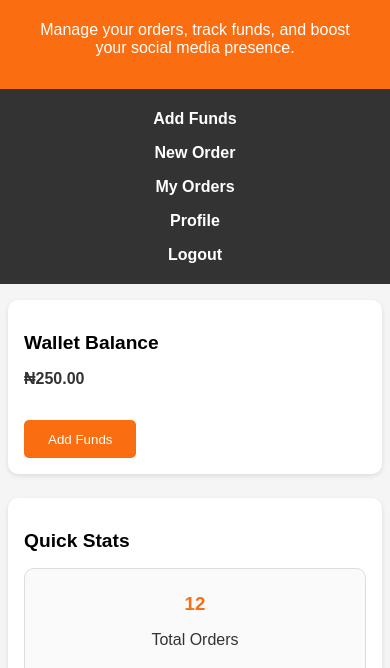
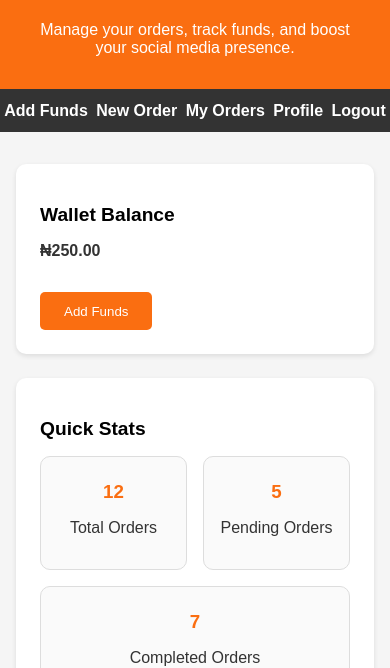
Before and after one commit to timgamerx/SMBoost, a plain HTML site: page dashboard.html in a window 390 px wide. Shown: the part 176-844 px from the top of the page. Drawn offline with Linux system fonts and the light colour scheme.

Commit message:
Updated code with latest changes

```diff
--- a/dashboard.html
+++ b/dashboard.html
@@ -75,33 +75,6 @@
       }
       button:hover {
         background: #fa6e11;
-      }
-      /* Mobile responsive styles */
-      @media (max-width: 600px) {
-        .container {
-          margin: 1rem auto;
-          padding: 0 0.5rem;
-        }
-        .stats {
-          flex-direction: column;
-          gap: 0.5rem;
-        }
-        .stat-box {
-          flex: 1 1 100%;
-        }
-        .card {
-          padding: 1rem;
-        }
-        nav {
-          flex-direction: column;
-          align-items: center;
-        }
-        nav a {
-          padding: 0.5rem 0;
-        }
-        header img {
-          height: 40px;
-        }
       }
     </style>
   </head>
```
